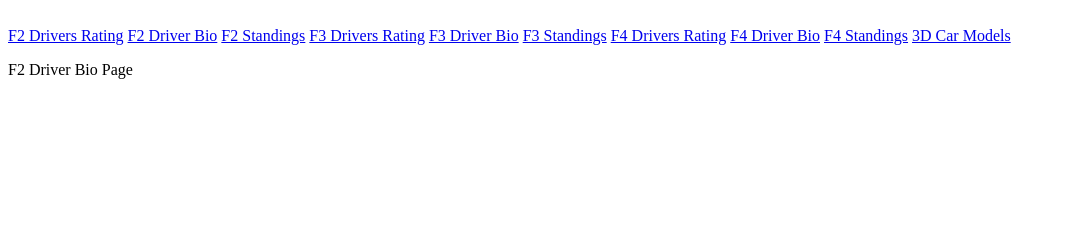
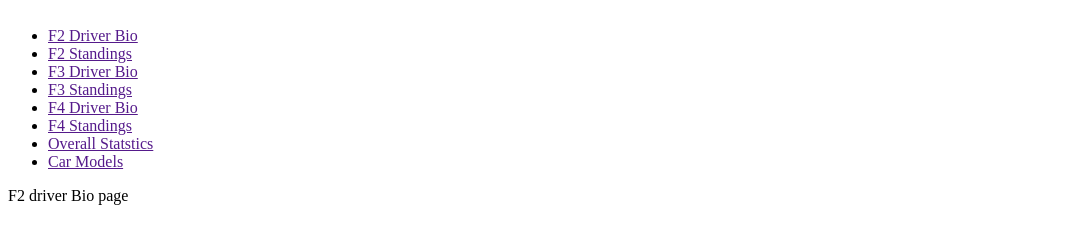
Before and after one commit to jp000007/Euroscout-website, a website: page F2DriverBio.html in a window 1280 px wide. Shown: the part 74-318 px from the top of the page, without its empty margins (0-1065 px from the left). Drawn offline with Linux system fonts and the light colour scheme.

Commit message:
Added page links

```diff
--- a/F2DriverBio.html
+++ b/F2DriverBio.html
@@ -10,19 +10,19 @@
             <img src="images/euroscoutlogojpeg10.46.21 PM.jpg" alt="Euroscout, website name." width="400" height="50" />
         </h1>
         <div id= "nav">
-            <a href="F2DriversRating.html">F2 Drivers Rating</a>
-            <a href="F2DriverBio.html">F2 Driver Bio</a>
-            <a href="F2Standings.html">F2 Standings</a>
-            <a href="F3DriversRating.html">F3 Drivers Rating</a>
-            <a href="F3Driverbio.html">F3 Driver Bio</a>
-            <a href="F3Standings.html">F3 Standings</a>
-            <a href="F4DriversRating.html">F4 Drivers Rating</a>
-            <a href="F4DriverBio.html">F4 Driver Bio</a>
-            <a href="F4Standings.html">F4 Standings</a>
-            <a href="Car Models.html">3D Car Models</a>
+            <ul>
+                <li><a href="">F2 Driver Bio</a></li>
+                <li><a href="">F2 Standings</a></li>
+                <li><a href="">F3 Driver Bio</a></li>
+                <li><a href="">F3 Standings</a></li>
+                <li><a href="">F4 Driver Bio</a></li>
+                <li><a href="">F4 Standings</a></li>
+                <li><a href="">Overall Statstics</a></li>
+                <li><a href="">Car Models</a></li>
+            </ul>
         </div>
         <p>
-            F2 Driver Bio Page
+            F2 driver Bio page
         </p>
     </body>
 
```
